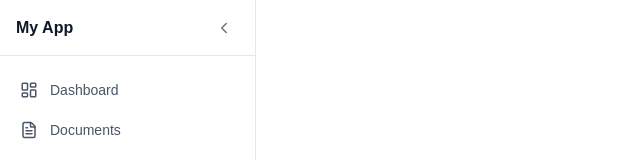
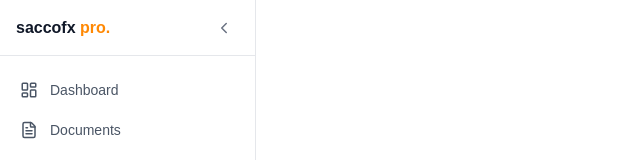
Before and after one commit to pacheko-ke/saccofx, a Next.js app: page / in a window 1280 px wide. Shown: the top 160 px of the page, without its empty margins (0-640 px from the left). Built offline with nearby package versions, Linux system fonts and the light colour scheme.

Commit message:
change brand color to orange

```diff
--- a/components/SideBar.tsx
+++ b/components/SideBar.tsx
@@ -157,7 +157,7 @@ export default function Sidebar() {
         }`}
     >
       <div className="flex items-center justify-between px-4 h-14 border-b border-gray-200">
-        {!collapsed && <span className="font-semibold text-gray-900">My App</span>}
+        {!collapsed && <span className="font-semibold text-gray-900">saccofx <span className="text-orange-400">pro.</span></span>}
         <button
           onClick={() => setCollapsed((c) => !c)}
           className="p-1.5 rounded-md hover:bg-gray-100 text-gray-500"
```
